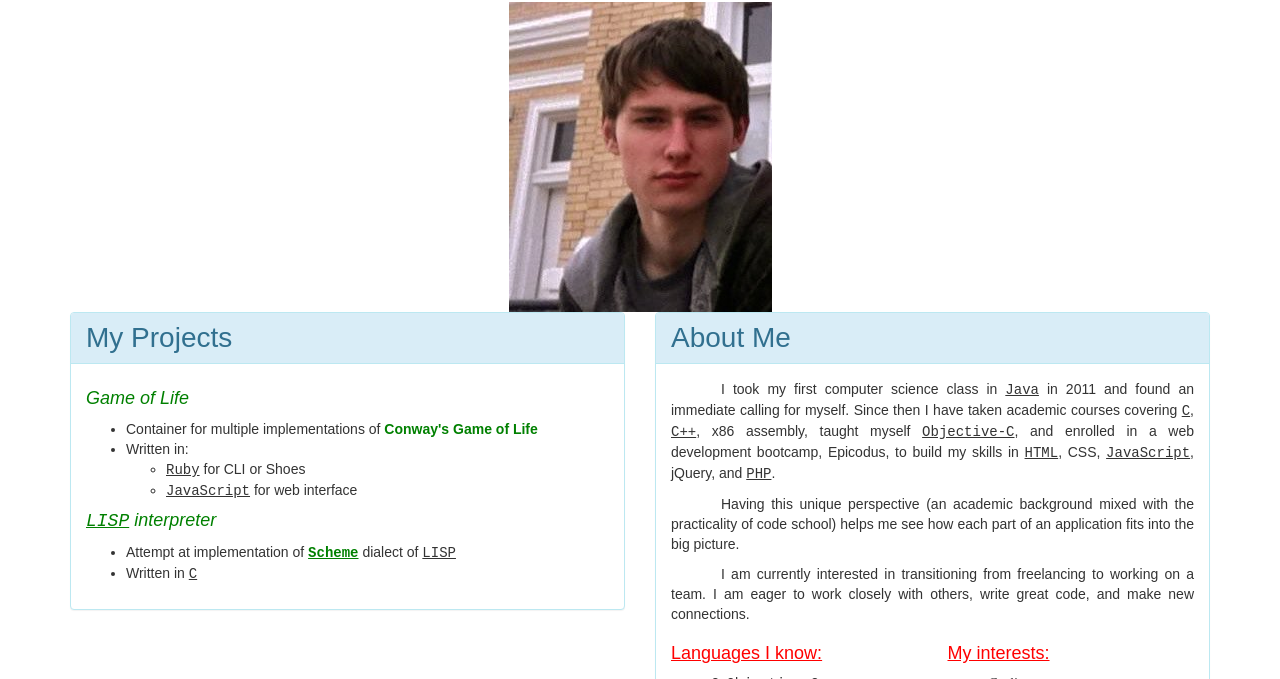
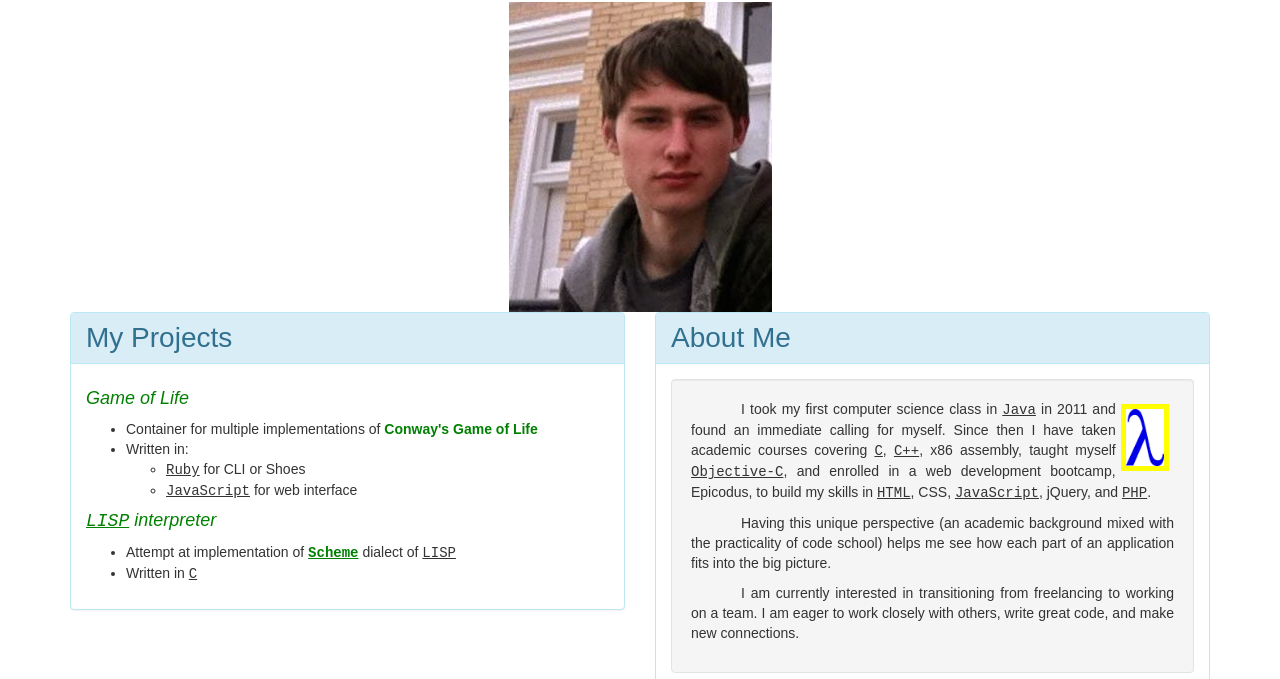
Before and after one commit to ptown-epicodus/portfolio, a plain HTML site: page index.html in a window 1280 px wide. Shown: the part 121-800 px from the top of the page. Drawn offline with Linux system fonts and the light colour scheme.

Commit message:
Add floating image to paragraph section

```diff
--- a/css/styles.css
+++ b/css/styles.css
@@ -57,3 +57,15 @@ a {
   font-family: monospace;
   text-decoration: underline;
 }
+
+.floating-pic {
+  width: 10%;
+  margin: 5px;
+  float: right;
+  background-color: yellow;
+}
+
+.floating-pic img {
+  max-width: 100%;
+  padding: 5px;
+}
--- a/index.html
+++ b/index.html
@@ -62,6 +62,10 @@
               <h3 class="panel-title">About Me</h3>
             </div>
             <div class="panel-body">
+              <div class="well">
+                <div class="floating-pic">
+                  <img src="img/lambda.png" alt="Lowercase Greek letter Lambda">
+                </div>
                 <p>
                   I took my first computer science class
                   in <span class="language">Java</span> in 2011 and found an immediate
@@ -83,6 +87,7 @@
                   work closely with others, write great code, and
                   make new connections.
                 </p>
+              </div>
               <div class="row">
                 <div id="languages" class="col-md-6">
                   <h4>Languages I know:</h4>
```
Also changed, not shown: img/lambda.png (added). Lines whose indentation alone changed are shown as unchanged.
